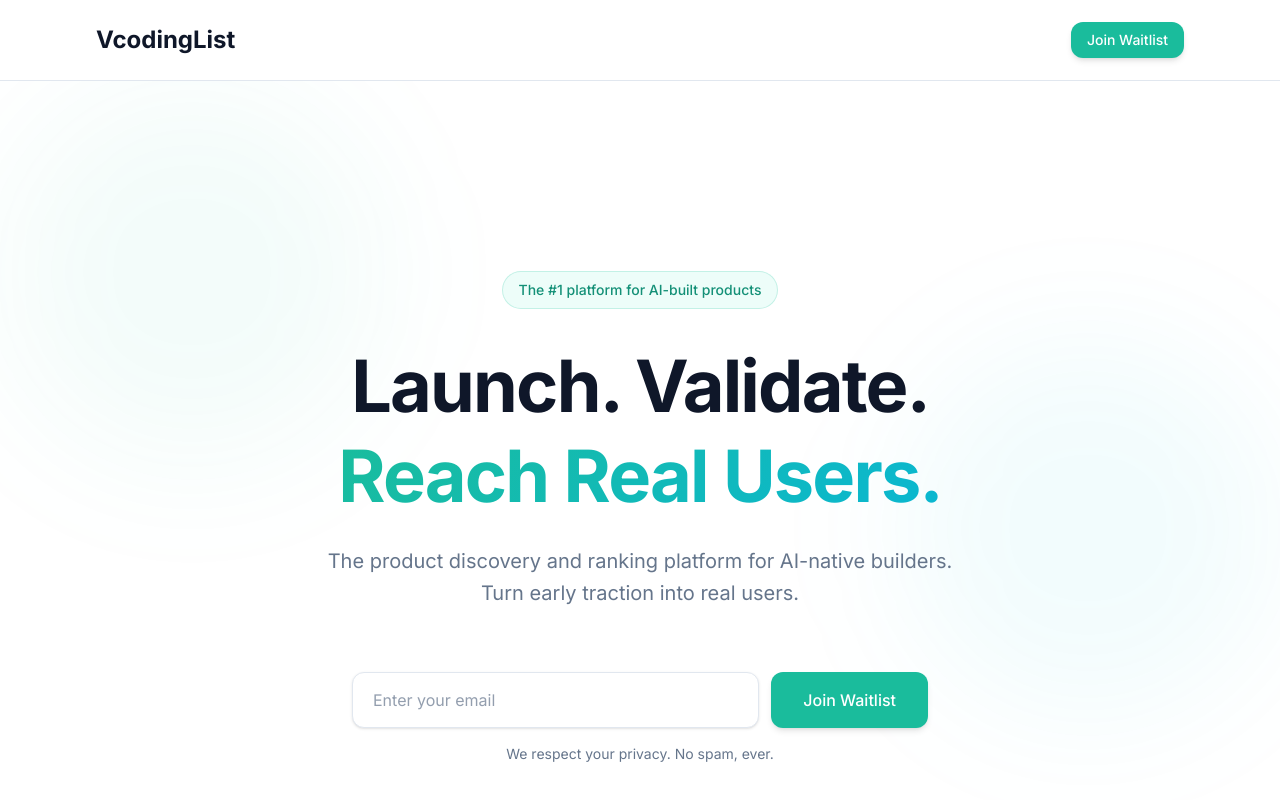
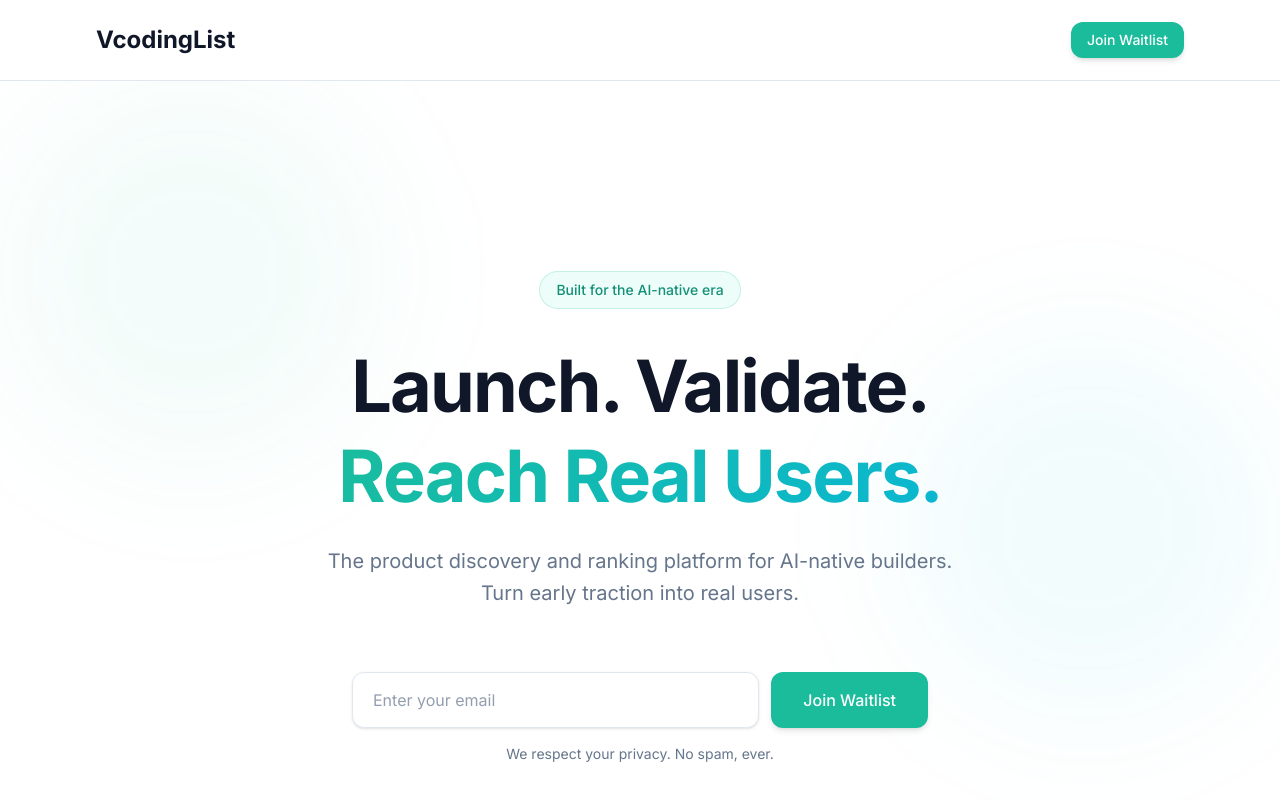
Before and after one commit to Alexwtlf/vcodinglist, a Next.js app: page / in a window 1280 px wide. Shown: the top 800 px of the page. Built offline with nearby package versions, Linux system fonts and the light colour scheme.

Commit message:
chore: tweak landing copy

```diff
--- a/src/components/landing/Hero.tsx
+++ b/src/components/landing/Hero.tsx
@@ -11,7 +11,7 @@ export function Hero() {
 
       <div className="relative z-10 mx-auto max-w-4xl text-center animate-fade-up">
         <p className="mb-8 inline-flex items-center rounded-full border border-primary/20 bg-accent px-4 py-2 text-sm font-medium text-accent-foreground">
-          The #1 platform for AI-built products
+        Built for the AI-native era
         </p>
 
         <h1 className="mb-6 text-4xl font-bold leading-tight tracking-tight text-foreground sm:text-5xl md:text-6xl lg:text-7xl">
```
